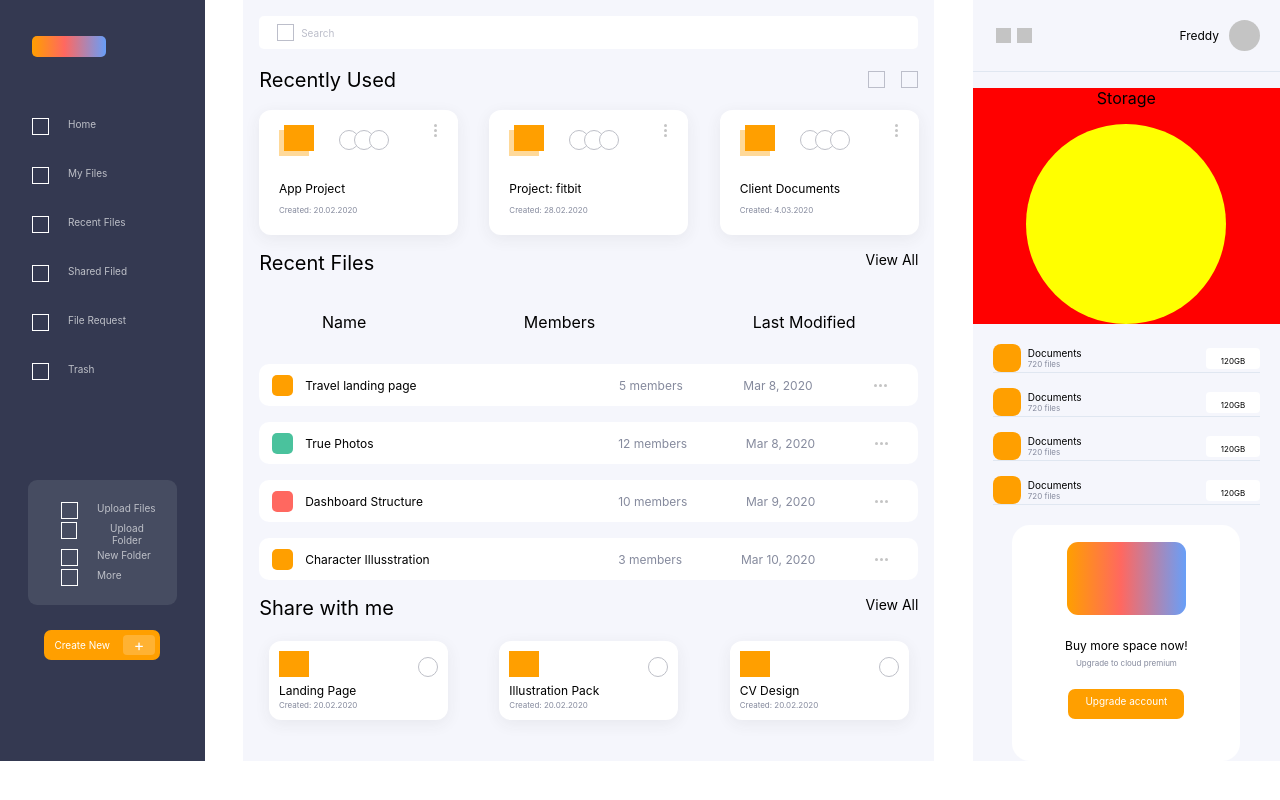
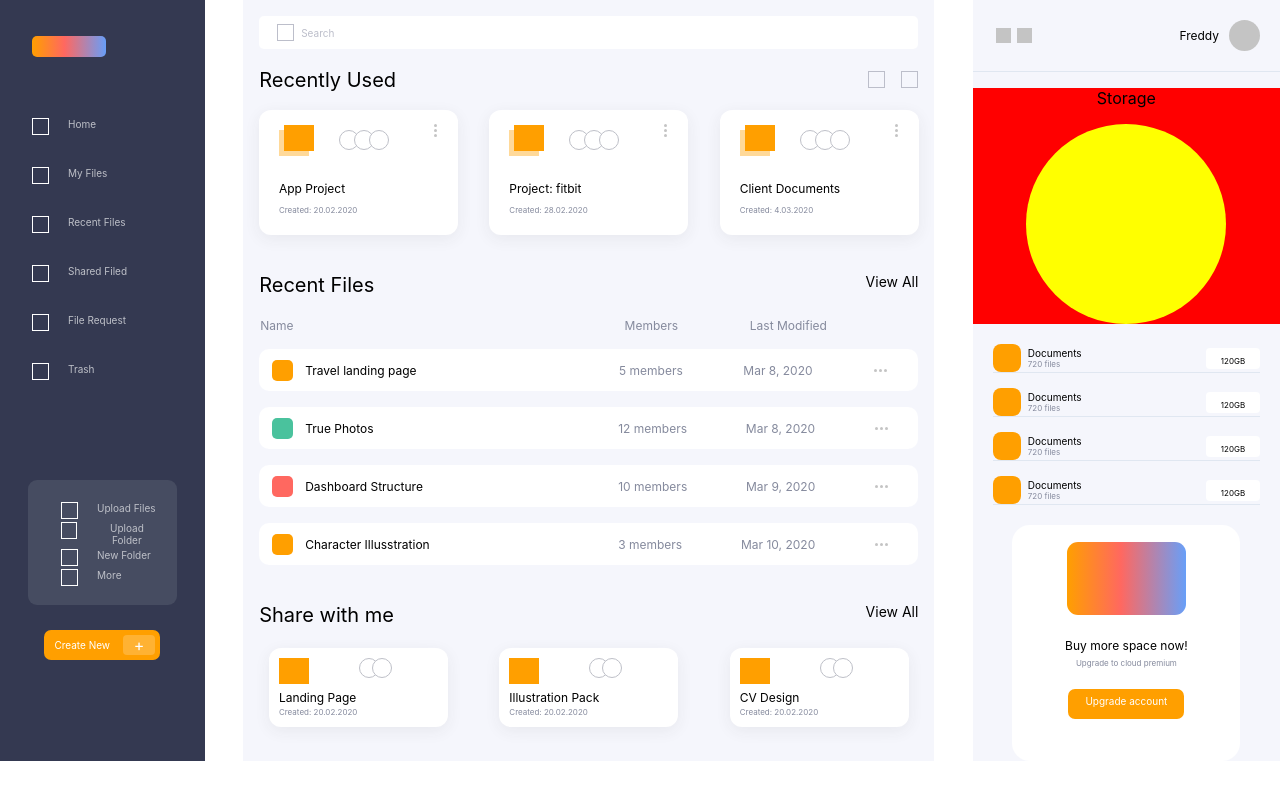
Before and after one commit to Freddy-Bedregal/styling-challenge, a React (Create React App) app: page / in a window 1280 px wide. Built offline with nearby package versions, Linux system fonts and the light colour scheme.

Commit message:
Large Card Hint modified

```diff
--- a/src/components/MediumPart/HintLargeCard/HintLargeCard.css
+++ b/src/components/MediumPart/HintLargeCard/HintLargeCard.css
@@ -1,4 +1,31 @@
 .hint-large-card-container{
+    display: flex;
+}
+
+.left-hint-large-card-container{
+    width: 50%;
+    display: flex;
+    justify-content: flex-start;
+}
+
+.right-hint-large-card-container{
+    width: 50%;
     display: flex;
     justify-content: space-around;
 }
+
+.name-text{
+    font-size: 12px;
+    color: #858A9D;
+    margin-left: 17px;
+}
+
+.members-text{
+    font-size: 12px;
+    color: #858A9D;
+}
+
+.last-modified-text{
+    font-size: 12px;
+    color: #858A9D;
+}
--- a/src/components/MediumPart/HintLargeCard/HintLargeCard.tsx
+++ b/src/components/MediumPart/HintLargeCard/HintLargeCard.tsx
@@ -3,9 +3,15 @@ import './HintLargeCard.css'
 export function HintLargeCard(){
     return (
         <div className='hint-large-card-container'>
-            <p className='name-text'>Name</p>
-            <p className='members-text'>Members</p>
-            <p className='last-modified-text'>Last Modified</p>
+            <div className='left-hint-large-card-container'>
+                <span className='name-text'>Name</span>
+            </div>
+
+            <div className='right-hint-large-card-container'>
+                <span className='members-text'>Members</span>
+                <span className='last-modified-text'>Last Modified</span>
+                <span></span>
+            </div>
         </div>
     )
 }
--- a/src/components/MediumPart/LabelBottom/LabelBottom.css
+++ b/src/components/MediumPart/LabelBottom/LabelBottom.css
@@ -4,6 +4,7 @@
     display: flex;
     margin: 16px;
     justify-content: space-between;
+    margin-top: 38px;
 }
 
 .left-text-bottom{
--- a/src/components/MediumPart/SmallCard/SmallCard.css
+++ b/src/components/MediumPart/SmallCard/SmallCard.css
@@ -11,8 +11,7 @@
 
 .card-small-row-icons{
     display: flex;
-    justify-content: space-between;
-    align-items: baseline;
+    justify-content: start;
     margin-bottom: 6px;
 }
 
@@ -22,12 +21,23 @@
     background-color:  #FF9F00;
 }
 
-.card-small-circle{
+.card-small-circle1{
+    width: 18px;
+    height: 18px;
+    margin-left: 50px;
+    background: #FFFFFF;
+    border: 1px solid #BEC0C8;
+    border-radius: 50%;
+}
+
+.card-small-circle2{
     width: 18px;
     height: 18px;
     background: #FFFFFF;
     border: 1px solid #BEC0C8;
     border-radius: 50%;
+    position: relative;
+    left: -7px;
 }
 
 .card-small-title{
--- a/src/components/MediumPart/SmallCard/SmallCard.tsx
+++ b/src/components/MediumPart/SmallCard/SmallCard.tsx
@@ -9,7 +9,8 @@ export function SmallCard(props: Props){
         <div className='card-small-container'>
             <div className='card-small-row-icons'>
                 <div className='card-small-orange-square'></div>
-                <div className='card-small-circle'></div>
+                <div className='card-small-circle1'></div>
+                <div className='card-small-circle2'></div>
             </div>
 
             <span className='card-small-title'>{props.title}</span>
```
